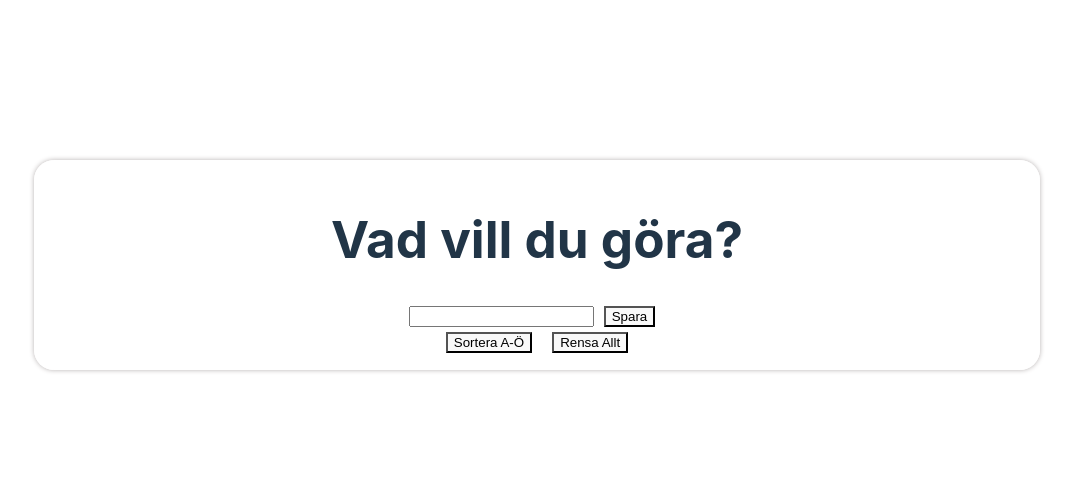
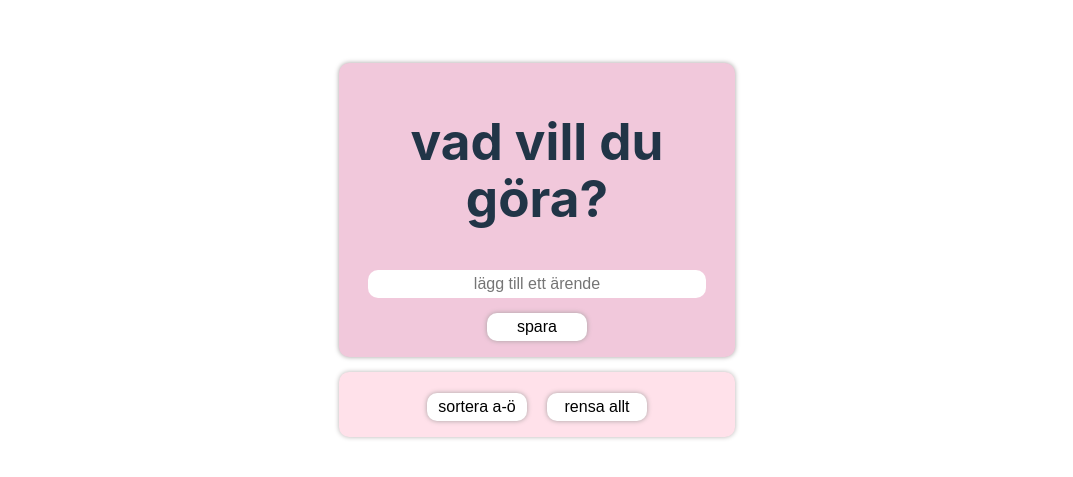
Before and after one commit to r0binsahin/Todo_list_Vue.js, a Vue app: page / in a window 1280 px wide. Shown: the part 135-612 px from the top of the page, without its empty margins (103-1176 px from the left). Built offline with nearby package versions, Linux system fonts and the light colour scheme.

Commit message:
(style) styling added

```diff
--- a/src/components/AddTodo.vue
+++ b/src/components/AddTodo.vue
@@ -13,33 +13,93 @@ const handleSubmit = () => {
 <template>
   <div class="inputWrapper">
     <form @submit.prevent="handleSubmit">
-      <h1>Vad vill du göra?</h1>
-      <input type="text" v-model="todoText" />
-      <button class="saveTodo">Spara</button>
+      <h1>vad vill du göra?</h1>
+      <input class= "textBox" type="text" v-model="todoText"  placeholder="lägg till ett ärende"/>
+     <button class="saveTodo">spara</button>
     </form>
+  </div>
+
+  <span class="buttonContainer">
     <button class="sortBtn" @click="() => $emit('sortTodos')">
-      Sortera A-Ö
+      sortera a-ö
     </button>
     <button class="clearBtn" @click="() => $emit('clearAll')">
-      Rensa Allt
+      rensa allt
     </button>
-  </div>
+  </span>
 </template>
 <style scoped>
+
+form {
+  display: flex;
+  flex-direction: column;
+  place-items: center;
+  ;
+}
+
+.buttonContainer {
+  width:80%;
+  padding: 1rem;
+  border-radius: 10px;
+  box-shadow: 0 0 5px 0 rgb(183, 178, 178);
+  margin-bottom: 30px;
+  background-color: #FFE1EA;
+}
+
 .sortBtn,
 .clearBtn,
 .saveTodo {
   margin-left: 10px;
   margin-right: 10px;
   margin-top: 5px;
+  border: none;
+  border-radius: 10px;
+  font-size: 1rem;
+  padding: 5px;
+  width: 100px;
+  background-color: white;
+  box-shadow: 0 0 5px 0 rgb(165, 160, 160);
+}
+
+.sortBtn:hover,
+.clearBtn:hover {
+  background-color: #F1C8DB;
+}
+
+.saveTodo:hover {
+  background-color: #FFE1EA;
+}
+
+.textBox {
+  width: 90%;
+  border: none;
+  border-radius: 10px;
+  padding: 5px;
+  font-size: 1rem;
+  margin: 10px;
+  text-align: center;
+
 }
 
 .inputWrapper {
     width:80%;
-    border: 0.1px solid white;
     padding: 1rem;
-    border-radius: 20px;
-    box-shadow: 0 0 5px 0 rgb(183, 178, 178);
+    border-radius: 10px;
+    box-shadow: 0 0 5px 0 rgb(165, 160, 160);
+    margin-bottom: 15px;
+    background-color:  #F1C8DB;
+
+}
+
+@media screen and (min-width: 768px){
+
+  .inputWrapper {
+    width:30%;
+}
+
+.buttonContainer {
+  width:30%;
+}
 
 }
 </style>
--- a/src/components/ShowTodos.vue
+++ b/src/components/ShowTodos.vue
@@ -11,53 +11,75 @@ defineEmits(["toggleTodo", "removeTodo", "sortTodo"]);
 <template>
   <div class="todoContainer">
     <p :class="todo.done ? 'done' : ' '">{{ todo.todoText }}</p>
+
+    <span class="buttons">
       <button class="checkBtn" @click="() => $emit('toggleTodo')">
-      <i  id="checkIcon" class="bi bi-check-square-fill"></i>
+        <i id="checkIcon" class="bi bi-check-square-fill"></i>
       </button>
       <button class="dltBtn" @click="() => $emit('removeTodo', 'index')">
         <i id="dltIcon" class="bi bi-x-circle"></i>
       </button>
+    </span>
   </div>
 </template>
 <style scoped>
 .todoContainer {
+  width: 80%;
   display: flex;
   flex-direction: row;
-  justify-content: center;
+  justify-content: space-between;
+  border-radius: 10px;
+  box-shadow: 0 0 5px 0 rgb(183, 178, 178);
+  margin-top: 10px;
 }
 .done {
   text-decoration: line-through;
 }
 
-.dltBtn {
-    border-style: none;
-    background-color: red;
+.buttons {
   display: flex;
   flex-direction: row;
-    justify-content: center;
-    align-items: center;
+  place-items: center;
+  padding: 10px;
+}
+
+.dltBtn, .checkBtn {
+  border-style: none;
+  background-color: #efa9ae;
+  display: flex;
+  flex-direction: row;
+  place-items: center;
   width: 25px;
   height: 25px;
-   margin: 10px;
+  border-radius: 15%;
 }
 .checkBtn {
-    border-style: none;
-    background-color: green;
-    display: flex;
-    flex-direction: row;
-    justify-content: center;
-    align-items: center;
-    width: 25px;
-    height: 25px;
-    margin: 10px;
+  background-color: #b7e3cc;
+  margin-right: 10px;
 }
 
- #checkIcon {
-    background-color: green;
+.checkBtn:hover {
+  background-color: #6ddaa1;
+}
+
+#checkIcon, #dltIcon {
   color: white;
 }
-#dltIcon {
-    background-color: red;
-    color: white;
+
+.dltBtn:hover  {
+  background-color: #f08c92;
 }
+
+p {
+margin-left: 10px;
+}
+
+@media screen and (min-width: 768px){
+
+  .todoContainer {
+  width: 30%;
+}
+
+ }
+
 </style>
--- a/src/style.css
+++ b/src/style.css
@@ -1,12 +1,7 @@
 :root {
   font-family: Inter, system-ui, Avenir, Helvetica, Arial, sans-serif;
-  line-height: 1.5;
   font-weight: 400;
-
-  color-scheme: light dark;
-  color: rgba(255, 255, 255, 0.87);
-  background-color: #242424;
-
+  color: rgba(0, 0, 0, 0.87);
   font-synthesis: none;
   text-rendering: optimizeLegibility;
   -webkit-font-smoothing: antialiased;
```
Lines whose indentation alone changed are shown as unchanged.
